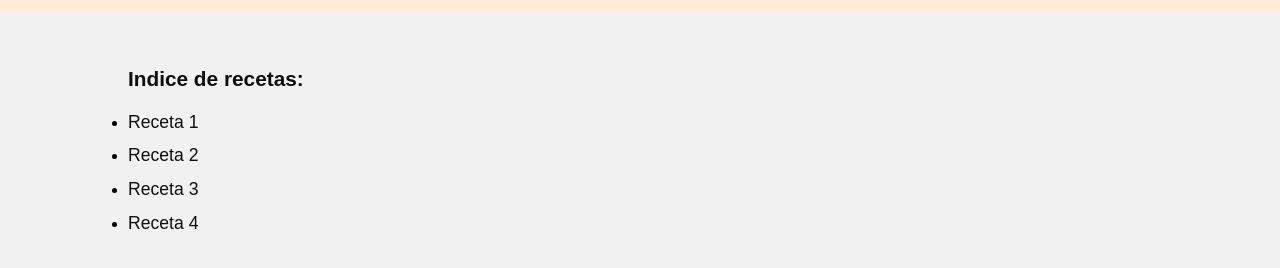
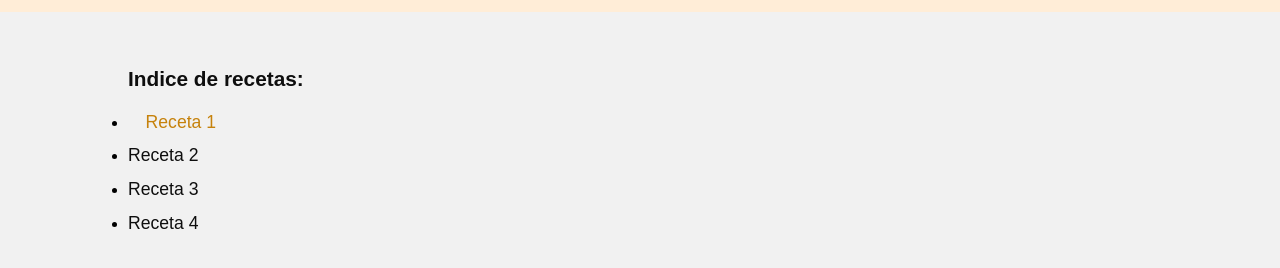
Before and after one commit to may-fernandez/Entrenamiento1_Ejercicio3, a plain HTML site: page index.html in a window 1280 px wide. In both pictures the pointer is over the link "Receta 1". Shown: the part 50-318 px from the top of the page. Drawn offline with Linux system fonts and the light colour scheme.

Commit message:
Modifica estilos de li

```diff
--- a/style.css
+++ b/style.css
@@ -50,8 +50,14 @@ main{
 }
 
 .item-recetas a{
+    display: flex;
     text-decoration: none;
     color: #0e0e0e;
     font-size: 1.1em;
+    transition: all 0.2s ease;
+}
 
+.item-recetas a:hover{
+    color: #c6820c;
+    transform: translate(1em);
 }
```
